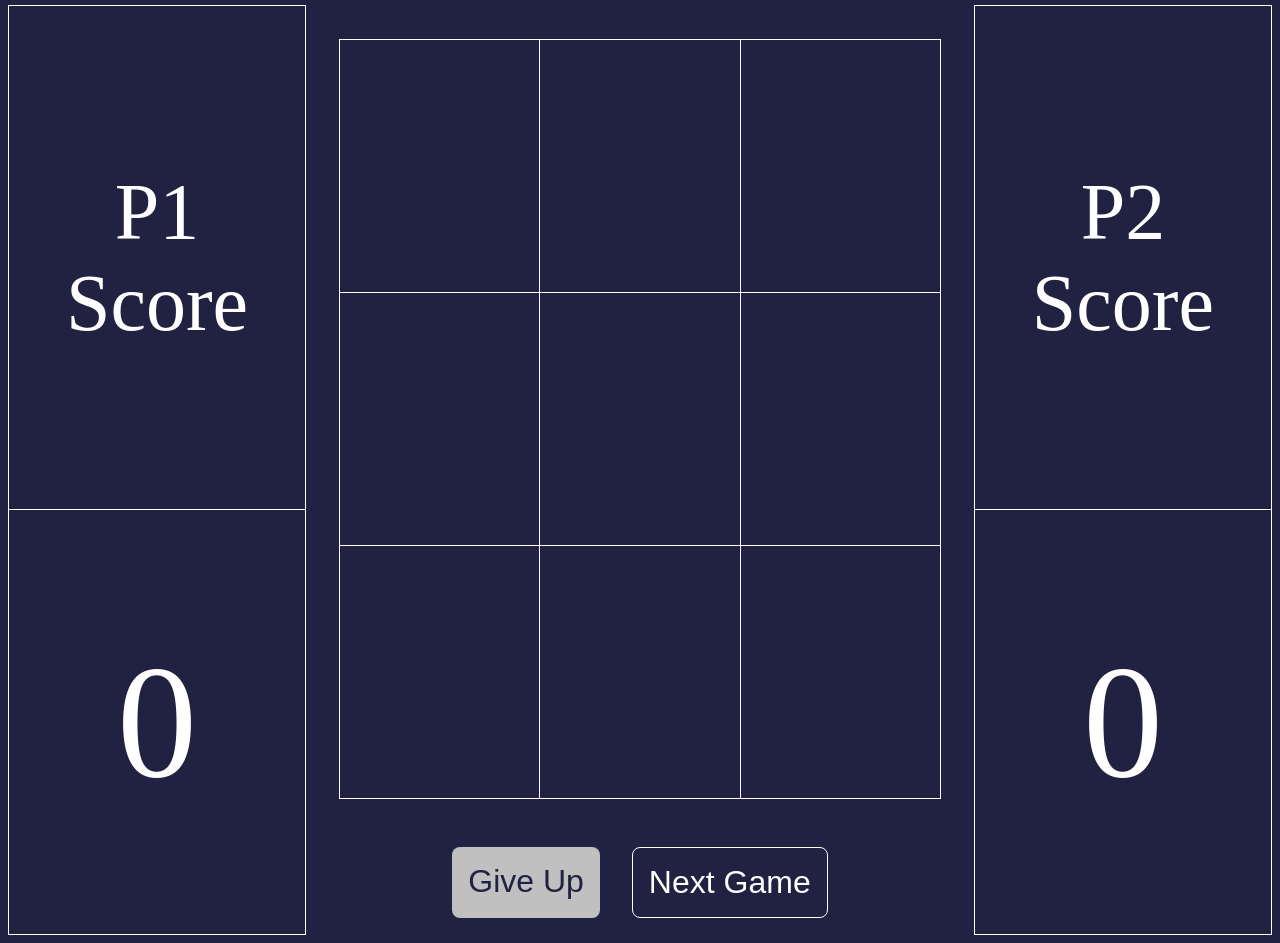
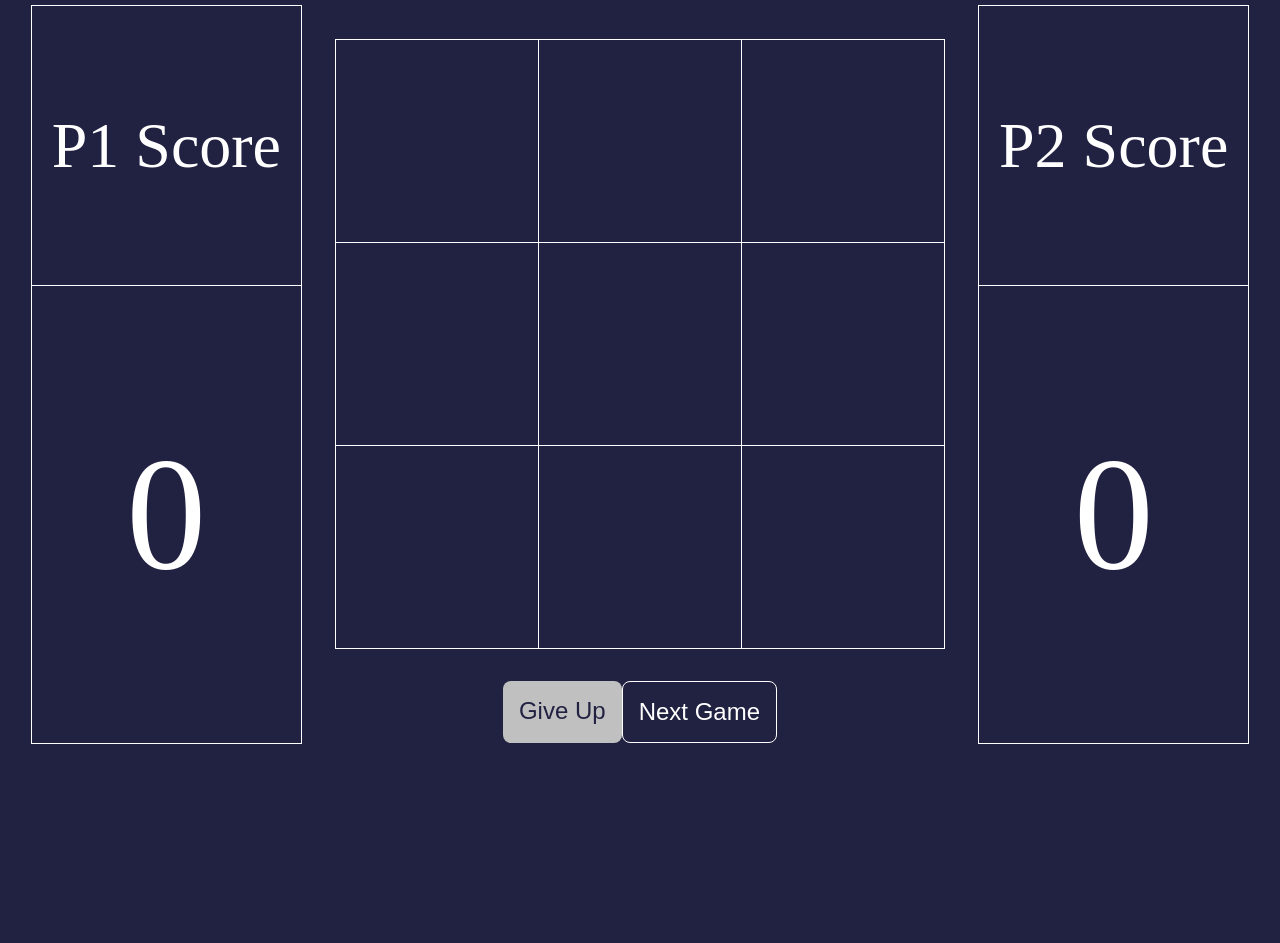
Before and after one commit to angrymidget4728/basic-site, a plain HTML site: page pgs/ttt/tictac.html in a window 1280 px wide. Shown: the part 148-1091 px from the top of the page. After the commit the page ends 900 px from the top, so only its background shows below. Drawn offline with Linux system fonts and the light colour scheme.

Commit message:
Update styles.css

```diff
--- a/pgs/ttt/styles.css
+++ b/pgs/ttt/styles.css
@@ -33,8 +33,8 @@ td {
 
 .cell {
     /* background-color: black; */
-    height: 250px;
-    width: 250px;
+    height: 200px;
+    width: 200px;
 }
 
 .board {
@@ -44,7 +44,11 @@ td {
 .score-head {
     padding: 20px;
     margin: 0px;
-    font-size: 5rem;
+    font-size: 4rem;
+}
+
+.score {
+    font-size: 10rem;
 }
 
 .board-cell {
@@ -53,16 +57,14 @@ td {
 
 .button-container{
     display: flex;
-    /* width: 100%; */
     justify-content: center;
-    /* background-color: white; */
 }
 
 .button {
     font-family: Arial;
-    font-size: 2rem;
+    font-size: 1.5rem;
     background-color: silver;
-    margin: 1rem;
+    /* margin: 1rem; */
     color: rgb(33, 33, 66);
     border-radius: 0.5rem;
     padding: 1rem;
```
